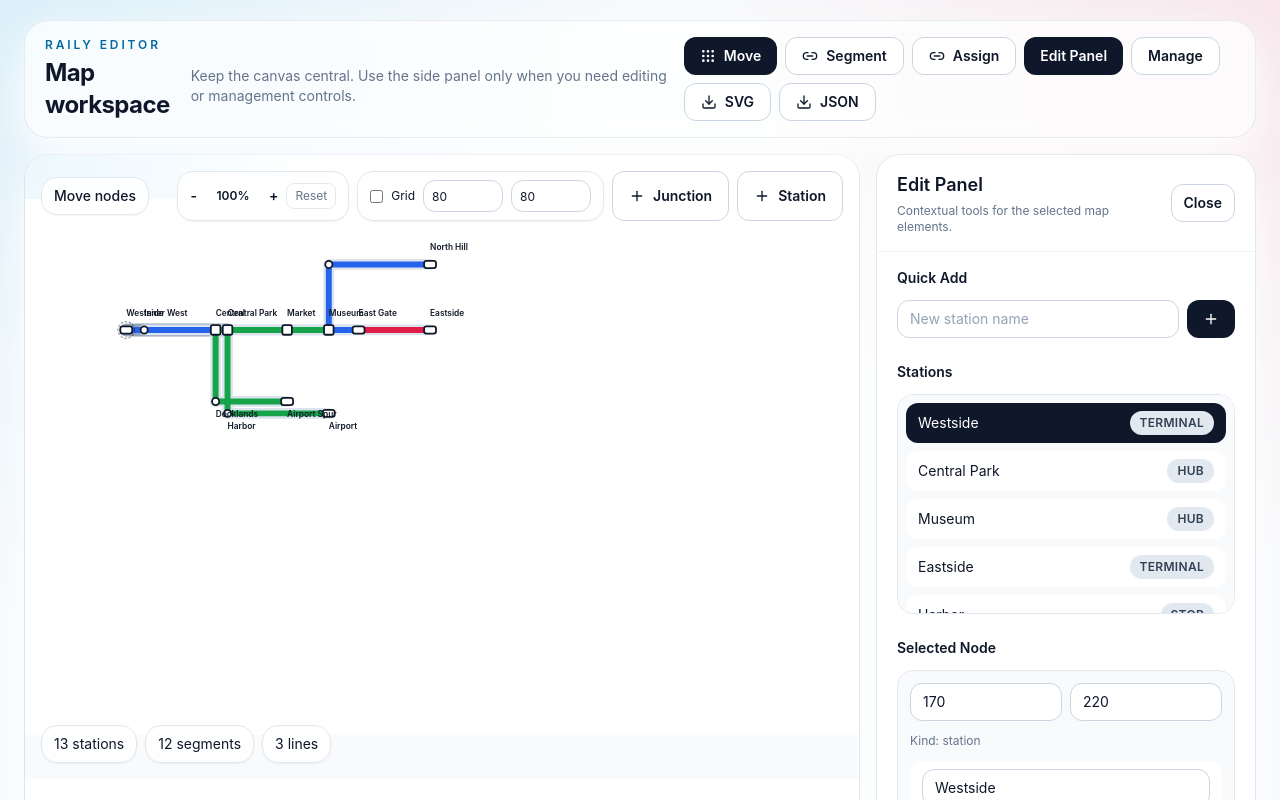
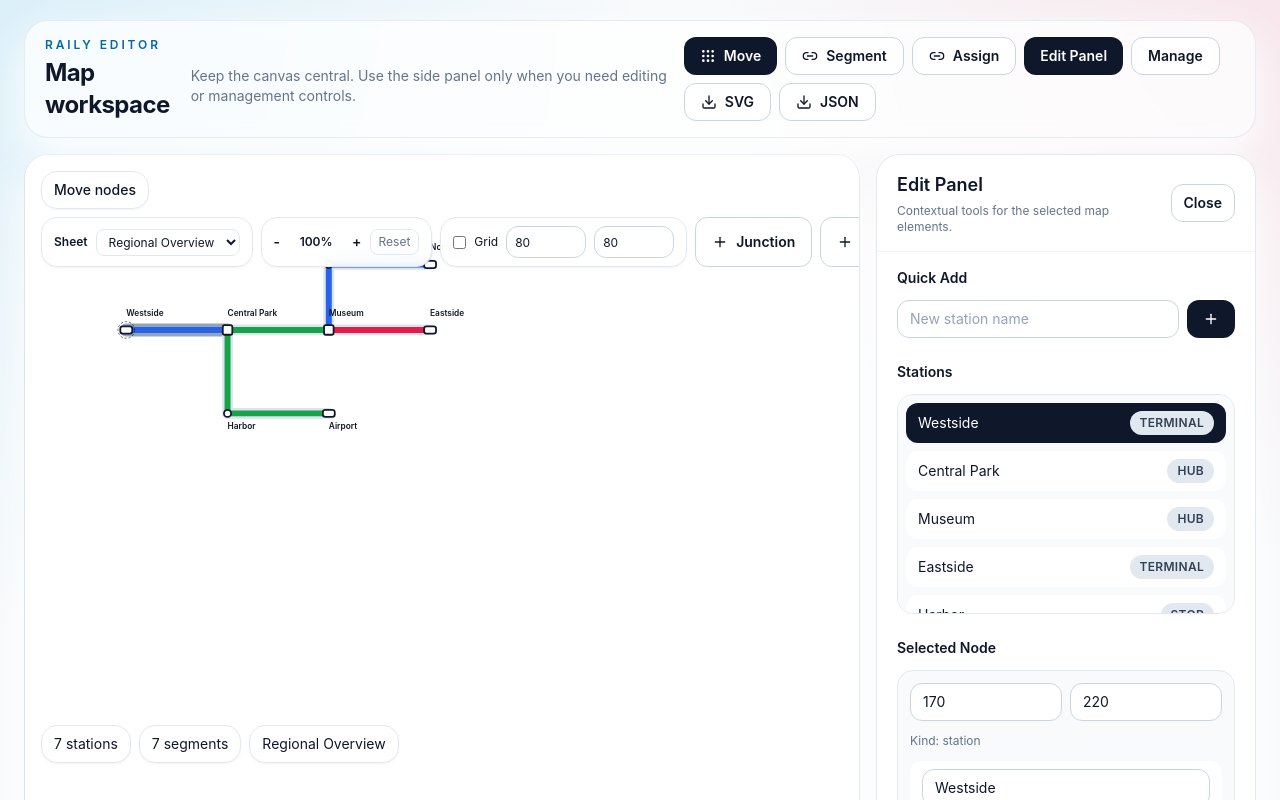
Before and after one commit to moreaki/raily, a React (Vite) app: page / in a window 1280 px wide. Shown: the top 800 px of the page. Built offline with nearby package versions, Linux system fonts and the light colour scheme.

Commit message:
feat(editor): add support for multiple sheets, panning, and improved grid rendering

```diff
--- a/src/features/railway-map-editor/ui/RailwayMapEditor.tsx
+++ b/src/features/railway-map-editor/ui/RailwayMapEditor.tsx
@@ -8,11 +8,12 @@ import {
   buildLineRunPath,
   buildSegmentPath,
   createDefaultLine,
-  createDefaultNode,
+  createDefaultNodeForSheet,
+  createDefaultSheet,
   createDefaultStation,
   createLineRunId,
   createStationKindId,
-  createStraightSegment,
+  createStraightSegmentForSheet,
 } from "@/entities/railway-map/model/utils";
 import { Badge } from "@/shared/ui/badge";
 import { Button } from "@/shared/ui/button";
@@ -25,6 +26,8 @@ const CANVAS_WIDTH = 1400;
 const CANVAS_HEIGHT = 900;
 const MIN_ZOOM = 0.5;
 const MAX_ZOOM = 4;
+const ZOOM_STEP = 1.04;
+const WORLD_SIZE = 200000;
 
 function downloadFile(filename: string, content: string, mime: string) {
   const blob = new Blob([content], { type: mime });
@@ -91,7 +94,9 @@ export default function RailwayMapEditor() {
   const [selectedSegmentId, setSelectedSegmentId] = useState(initialMap.segments[0]?.id ?? "");
   const [selectedLineId, setSelectedLineId] = useState(initialMap.lines[0]?.id ?? "");
   const [selectedStationKindId, setSelectedStationKindId] = useState(initialMap.stationKinds[0]?.id ?? "");
+  const [currentSheetId, setCurrentSheetId] = useState(initialMap.sheets[0]?.id ?? "");
   const [newStationName, setNewStationName] = useState("");
+  const [newSheetName, setNewSheetName] = useState("");
   const [newStationKindName, setNewStationKindName] = useState("");
   const [newStationKindShape, setNewStationKindShape] = useState<StationKindShape>("circle");
   const [mode, setMode] = useState<"move" | "segment" | "assign">("move");
@@ -102,6 +107,8 @@ export default function RailwayMapEditor() {
   const [gridStepX, setGridStepX] = useState(80);
   const [gridStepY, setGridStepY] = useState(80);
   const [draggingNodeId, setDraggingNodeId] = useState<string | null>(null);
+  const [panning, setPanning] = useState(false);
+  const [panStart, setPanStart] = useState<{ clientX: number; clientY: number; centerX: number; centerY: number } | null>(null);
   const [pendingSegmentStartNodeId, setPendingSegmentStartNodeId] = useState<string | null>(null);
   const [jsonText, setJsonText] = useState(JSON.stringify(initialMap, null, 2));
   const [errorMessage, setErrorMessage] = useState("");
@@ -111,22 +118,34 @@ export default function RailwayMapEditor() {
   const selectedSegment = map.segments.find((segment) => segment.id === selectedSegmentId) ?? null;
   const selectedLine = map.lines.find((line) => line.id === selectedLineId) ?? null;
   const selectedStationKind = map.stationKinds.find((kind) => kind.id === selectedStationKindId) ?? null;
+  const currentSheet = map.sheets.find((sheet) => sheet.id === currentSheetId) ?? null;
 
-  const nodesById = useMemo(() => new Map(map.nodes.map((node) => [node.id, node])), [map.nodes]);
-  const segmentsById = useMemo(() => new Map(map.segments.map((segment) => [segment.id, segment])), [map.segments]);
+  const currentNodes = useMemo(() => map.nodes.filter((node) => node.sheetId === currentSheetId), [currentSheetId, map.nodes]);
+  const currentNodeIds = useMemo(() => new Set(currentNodes.map((node) => node.id)), [currentNodes]);
+  const currentStations = useMemo(
+    () => map.stations.filter((station) => currentNodeIds.has(station.nodeId)),
+    [currentNodeIds, map.stations],
+  );
+  const currentSegments = useMemo(
+    () => map.segments.filter((segment) => segment.sheetId === currentSheetId),
+    [currentSheetId, map.segments],
+  );
+
+  const nodesById = useMemo(() => new Map(currentNodes.map((node) => [node.id, node])), [currentNodes]);
+  const segmentsById = useMemo(() => new Map(currentSegments.map((segment) => [segment.id, segment])), [currentSegments]);
   const linesById = useMemo(() => new Map(map.lines.map((line) => [line.id, line])), [map.lines]);
   const stationKindsById = useMemo(() => new Map(map.stationKinds.map((kind) => [kind.id, kind])), [map.stationKinds]);
   const stationsByNodeId = useMemo(() => {
     const next = new Map<string, Station[]>();
 
-    for (const station of map.stations) {
+    for (const station of currentStations) {
       const current = next.get(station.nodeId) ?? [];
       current.push(station);
       next.set(station.nodeId, current);
     }
 
     return next;
-  }, [map.stations]);
+  }, [currentStations]);
   const selectedLineRun = useMemo(
     () => map.lineRuns.find((lineRun) => lineRun.lineId === selectedLineId) ?? null,
     [map.lineRuns, selectedLineId],
@@ -138,12 +157,8 @@ export default function RailwayMapEditor() {
   }, [zoom]);
   const viewBox = useMemo(() => {
     const { width, height } = viewBoxDimensions;
-    const minCenterX = width / 2;
-    const maxCenterX = CANVAS_WIDTH - width / 2;
-    const minCenterY = height / 2;
-    const maxCenterY = CANVAS_HEIGHT - height / 2;
-    const centerX = clamp(viewportCenter.x, minCenterX, maxCenterX);
-    const centerY = clamp(viewportCenter.y, minCenterY, maxCenterY);
+    const centerX = viewportCenter.x;
+    const centerY = viewportCenter.y;
     return {
       x: centerX - width / 2,
       y: centerY - height / 2,
@@ -161,16 +176,21 @@ export default function RailwayMapEditor() {
     const vertical: number[] = [];
     const horizontal: number[] = [];
 
-    for (let x = safeStepX; x < CANVAS_WIDTH; x += safeStepX) {
+    const startX = Math.floor(viewBox.x / safeStepX) * safeStepX;
+    const endX = Math.ceil((viewBox.x + viewBox.width) / safeStepX) * safeStepX;
+    const startY = Math.floor(viewBox.y / safeStepY) * safeStepY;
+    const endY = Math.ceil((viewBox.y + viewBox.height) / safeStepY) * safeStepY;
+
+    for (let x = startX; x <= endX; x += safeStepX) {
       vertical.push(x);
     }
 
-    for (let y = safeStepY; y < CANVAS_HEIGHT; y += safeStepY) {
+    for (let y = startY; y <= endY; y += safeStepY) {
       horizontal.push(y);
     }
 
     return { vertical, horizontal };
-  }, [gridStepX, gridStepY, showGrid]);
+  }, [gridStepX, gridStepY, showGrid, viewBox.height, viewBox.width, viewBox.x, viewBox.y]);
 
   useEffect(() => {
     setJsonText(JSON.stringify(map, null, 2));
@@ -181,9 +201,9 @@ export default function RailwayMapEditor() {
 
   useEffect(() => {
     if (!selectedNode || !nodesById.has(selectedNode.id)) {
-      setSelectedNodeId(map.nodes[0]?.id ?? "");
+      setSelectedNodeId(currentNodes[0]?.id ?? "");
     }
-  }, [map.nodes, nodesById, selectedNode]);
+  }, [currentNodes, nodesById, selectedNode]);
 
   useEffect(() => {
     if (!selectedLine || !map.lines.some((line) => line.id === selectedLine.id)) {
@@ -192,16 +212,22 @@ export default function RailwayMapEditor() {
   }, [map.lines, selectedLine]);
 
   useEffect(() => {
-    if (!selectedSegment || !map.segments.some((segment) => segment.id === selectedSegment.id)) {
-      setSelectedSegmentId(map.segments[0]?.id ?? "");
+    if (!selectedSegment || !segmentsById.has(selectedSegment.id)) {
+      setSelectedSegmentId(currentSegments[0]?.id ?? "");
     }
-  }, [map.segments, selectedSegment]);
+  }, [currentSegments, segmentsById, selectedSegment]);
 
   useEffect(() => {
     if (!selectedStationKind || !map.stationKinds.some((kind) => kind.id === selectedStationKind.id)) {
       setSelectedStationKindId(map.stationKinds[0]?.id ?? "");
     }
   }, [map.stationKinds, selectedStationKind]);
+
+  useEffect(() => {
+    if (!currentSheet || !map.sheets.some((sheet) => sheet.id === currentSheet.id)) {
+      setCurrentSheetId(map.sheets[0]?.id ?? "");
+    }
+  }, [currentSheet, map.sheets]);
 
   useEffect(() => {
     setViewportCenter({ x: viewBox.centerX, y: viewBox.centerY });
@@ -213,8 +239,13 @@ export default function RailwayMapEditor() {
   }
 
   function addStation() {
+    if (!currentSheet) return;
     updateMap((current) => {
-      const node = createDefaultNode(current, "station");
+      const node = {
+        ...createDefaultNodeForSheet(current, currentSheet.id, "station"),
+        x: Math.round(viewportCenter.x),
+        y: Math.round(viewportCenter.y),
+      };
       const station = createDefaultStation(current, node.id, newStationName);
       return {
         ...current,
@@ -226,10 +257,30 @@ export default function RailwayMapEditor() {
   }
 
   function addJunction() {
+    if (!currentSheet) return;
     updateMap((current) => ({
       ...current,
-      nodes: [...current.nodes, createDefaultNode(current, "junction")],
+      nodes: [
+        ...current.nodes,
+        {
+          ...createDefaultNodeForSheet(current, currentSheet.id, "junction"),
+          x: Math.round(viewportCenter.x),
+          y: Math.round(viewportCenter.y),
+        },
+      ],
     }));
+  }
+
+  function addSheet() {
+    const nextSheet = createDefaultSheet(map, newSheetName);
+    updateMap((current) => ({
+      ...current,
+      sheets: [...current.sheets, nextSheet],
+    }));
+    setCurrentSheetId(nextSheet.id);
+    setNewSheetName("");
+    setViewportCenter({ x: CANVAS_WIDTH / 2, y: CANVAS_HEIGHT / 2 });
+    setZoom(1);
   }
 
   function addStationKind() {
@@ -372,12 +423,13 @@ export default function RailwayMapEditor() {
   }
 
   function createSegmentFromPendingNode(nextNodeId: string) {
+    if (!currentSheet) return;
     if (!pendingSegmentStartNodeId || pendingSegmentStartNodeId === nextNodeId) {
       setPendingSegmentStartNodeId(nextNodeId);
       return;
     }
 
-    const existingSegment = map.segments.find(
+    const existingSegment = currentSegments.find(
       (segment) =>
         (segment.fromNodeId === pendingSegmentStartNodeId && segment.toNodeId === nextNodeId) ||
         (segment.fromNodeId === nextNodeId && segment.toNodeId === pendingSegmentStartNodeId),
@@ -389,7 +441,7 @@ export default function RailwayMapEditor() {
       return;
     }
 
-    const segment = createStraightSegment(pendingSegmentStartNodeId, nextNodeId);
+    const segment = createStraightSegmentForSheet(currentSheet.id, pendingSegmentStartNodeId, nextNodeId);
     updateMap((current) => ({
       ...current,
       segments: [...current.segments, segment],
@@ -411,6 +463,19 @@ export default function RailwayMapEditor() {
     setDraggingNodeId(nodeId);
   }
 
+  function handleCanvasMouseDown(event: MouseEvent<SVGSVGElement>) {
+    if (event.target !== event.currentTarget) return;
+    setDraggingNodeId(null);
+    setPendingSegmentStartNodeId(null);
+    setPanning(true);
+    setPanStart({
+      clientX: event.clientX,
+      clientY: event.clientY,
+      centerX: viewportCenter.x,
+      centerY: viewportCenter.y,
+    });
+  }
+
   function handleSegmentMouseDown(segmentId: string) {
     setSidePanel("edit");
     setSelectedSegmentId(segmentId);
@@ -421,7 +486,18 @@ export default function RailwayMapEditor() {
   }
 
   function handleSvgMouseMove(event: MouseEvent<SVGSVGElement>) {
-    if (!draggingNodeId || !svgRef.current) return;
+    if (!svgRef.current) return;
+    if (panning && panStart) {
+      const deltaX = ((event.clientX - panStart.clientX) / CANVAS_WIDTH) * viewBox.width;
+      const deltaY = ((event.clientY - panStart.clientY) / CANVAS_HEIGHT) * viewBox.height;
+      setViewportCenter({
+        x: panStart.centerX - deltaX,
+        y: panStart.centerY - deltaY,
+      });
+      return;
+    }
+
+    if (!draggingNodeId) return;
     const svgPoint = getSvgPoint(svgRef.current, event.clientX, event.clientY);
     if (!svgPoint) return;
     const x = Math.round(svgPoint.x);
@@ -448,6 +524,8 @@ export default function RailwayMapEditor() {
 
   function handleSvgMouseUp() {
     setDraggingNodeId(null);
+    setPanning(false);
+    setPanStart(null);
   }
 
   function applyZoom(nextZoom: number, focusPoint?: { x: number; y: number }) {
@@ -479,7 +557,7 @@ export default function RailwayMapEditor() {
     event.preventDefault();
     const svgPoint = getSvgPoint(svgRef.current, event.clientX, event.clientY);
     const focusPoint = svgPoint ? { x: svgPoint.x, y: svgPoint.y } : undefined;
-    const nextZoom = event.deltaY < 0 ? zoom * 1.1 : zoom / 1.1;
+    const nextZoom = event.deltaY < 0 ? zoom * ZOOM_STEP : zoom / ZOOM_STEP;
     applyZoom(nextZoom, focusPoint);
   }
 
@@ -562,12 +640,26 @@ export default function RailwayMapEditor() {
                     </div>
                   ) : null}
                   <div className="pointer-events-auto ml-auto flex gap-2">
+                    <div className="flex items-center gap-2 rounded-2xl border border-slate-200 bg-white/90 px-3 py-2 text-xs shadow-sm backdrop-blur">
+                      <span className="font-semibold text-ink">Sheet</span>
+                      <select
+                        value={currentSheetId}
+                        onChange={(event) => setCurrentSheetId(event.target.value)}
+                        className="rounded-lg border border-slate-200 bg-white px-2 py-1 text-xs text-ink outline-none"
+                      >
+                        {map.sheets.map((sheet) => (
+                          <option key={sheet.id} value={sheet.id}>
+                            {sheet.name}
+                          </option>
+                        ))}
+                      </select>
+                    </div>
                     <div className="flex items-center gap-2 rounded-2xl border border-slate-200 bg-white/90 px-3 py-2 text-sm shadow-sm backdrop-blur">
-                      <button type="button" className="font-semibold text-ink" onClick={() => applyZoom(zoom / 1.2)}>
+                      <button type="button" className="font-semibold text-ink" onClick={() => applyZoom(zoom / ZOOM_STEP)}>
                         -
                       </button>
                       <span className="min-w-[3.5rem] text-center text-xs font-semibold text-ink">{Math.round(zoom * 100)}%</span>
-                      <button type="button" className="font-semibold text-ink" onClick={() => applyZoom(zoom * 1.2)}>
+                      <button type="button" className="font-semibold text-ink" onClick={() => applyZoom(zoom * ZOOM_STEP)}>
                         +
                       </button>
                       <button
@@ -617,25 +709,44 @@ export default function RailwayMapEditor() {
                     height={CANVAS_HEIGHT}
                     viewBox={`${viewBox.x} ${viewBox.y} ${viewBox.width} ${viewBox.height}`}
                     className="h-full w-full"
+                    onMouseDown={handleCanvasMouseDown}
                     onMouseMove={handleSvgMouseMove}
                     onMouseUp={handleSvgMouseUp}
                     onMouseLeave={handleSvgMouseUp}
                     onWheel={handleSvgWheel}
                   >
-                    <rect x="0" y="0" width={CANVAS_WIDTH} height={CANVAS_HEIGHT} fill="white" />
+                    <rect x={-WORLD_SIZE / 2} y={-WORLD_SIZE / 2} width={WORLD_SIZE} height={WORLD_SIZE} fill="white" />
 
                     {showGrid ? (
                       <g pointerEvents="none">
                         {gridLines.vertical.map((x) => (
-                          <line key={`grid-x-${x}`} x1={x} y1={0} x2={x} y2={CANVAS_HEIGHT} stroke="#cbd5e1" strokeOpacity="0.45" strokeWidth="1" />
+                          <line
+                            key={`grid-x-${x}`}
+                            x1={x}
+                            y1={viewBox.y - viewBox.height}
+                            x2={x}
+                            y2={viewBox.y + viewBox.height * 2}
+                            stroke="#cbd5e1"
+                            strokeOpacity="0.45"
+                            strokeWidth="1"
+                          />
                         ))}
                         {gridLines.horizontal.map((y) => (
-                          <line key={`grid-y-${y}`} x1={0} y1={y} x2={CANVAS_WIDTH} y2={y} stroke="#cbd5e1" strokeOpacity="0.45" strokeWidth="1" />
+                          <line
+                            key={`grid-y-${y}`}
+                            x1={viewBox.x - viewBox.width}
+                            y1={y}
+                            x2={viewBox.x + viewBox.width * 2}
+                            y2={y}
+                            stroke="#cbd5e1"
+                            strokeOpacity="0.45"
+                            strokeWidth="1"
+                          />
                         ))}
                       </g>
                     ) : null}
 
-                    {map.segments.map((segment) => (
+                    {currentSegments.map((segment) => (
                       <path
                         key={segment.id}
                         d={buildSegmentPath(segment, nodesById)}
@@ -665,7 +776,7 @@ export default function RailwayMapEditor() {
                       );
                     })}
 
-                    {map.nodes.map((node) => {
+                    {currentNodes.map((node) => {
                       const stations = stationsByNodeId.get(node.id) ?? [];
                       const isSelected = selectedNodeId === node.id;
                       const primaryStation = stations[0];
@@ -678,7 +789,7 @@ export default function RailwayMapEditor() {
                       );
                     })}
 
-                    {map.stations.map((station) => {
+                    {currentStations.map((station) => {
                       const node = nodesById.get(station.nodeId);
                       if (!node) return null;
                       const labelX = station.label?.x ?? node.x + 12;
@@ -695,13 +806,13 @@ export default function RailwayMapEditor() {
 
                 <div className="pointer-events-none absolute bottom-4 left-4 z-10 flex flex-wrap gap-2">
                   <div className="pointer-events-auto rounded-2xl border border-slate-200 bg-white/90 px-3 py-2 text-sm shadow-sm">
-                    {map.stations.length} stations
+                    {currentStations.length} stations
                   </div>
                   <div className="pointer-events-auto rounded-2xl border border-slate-200 bg-white/90 px-3 py-2 text-sm shadow-sm">
-                    {map.segments.length} segments
+                    {currentSegments.length} segments
                   </div>
                   <div className="pointer-events-auto rounded-2xl border border-slate-200 bg-white/90 px-3 py-2 text-sm shadow-sm">
-                    {map.lines.length} lines
+                    {currentSheet?.name ?? "Sheet"}
                   </div>
                 </div>
               </div>
@@ -738,7 +849,7 @@ export default function RailwayMapEditor() {
                       <section className="space-y-3">
                         <div className="text-sm font-semibold text-ink">Stations</div>
                         <div className="max-h-[220px] space-y-2 overflow-auto rounded-2xl border border-slate-200 bg-slate-50 p-2">
-                          {map.stations.map((station) => (
+                          {currentStations.map((station) => (
                             <button
                               key={station.id}
                               type="button"
@@ -829,7 +940,7 @@ export default function RailwayMapEditor() {
                             <Input value={selectedLine.name} onChange={(event) => updateLine({ name: event.target.value })} />
                             <Input type="color" value={selectedLine.color} onChange={(event) => updateLine({ color: event.target.value })} />
                             <div className="max-h-[220px] space-y-2 overflow-auto rounded-2xl border border-slate-200 bg-white p-2">
-                              {map.segments.map((segment) => {
+                              {currentSegments.map((segment) => {
                                 const active = selectedLineRun?.segmentIds.includes(segment.id) ?? false;
                                 return (
                                   <label key={segment.id} className="flex items-center justify-between rounded-xl bg-slate-50 px-3 py-2 text-sm text-ink">
@@ -845,6 +956,30 @@ export default function RailwayMapEditor() {
                     </>
                   ) : (
                     <>
+                      <section className="space-y-3">
+                        <div className="text-sm font-semibold text-ink">Sheets</div>
+                        <div className="flex gap-2">
+                          <Input value={newSheetName} onChange={(event) => setNewSheetName(event.target.value)} placeholder="New sheet name" />
+                          <Button onClick={addSheet}>
+                            <Plus className="h-4 w-4" />
+                          </Button>
+                        </div>
+                        <div className="max-h-[180px] space-y-2 overflow-auto rounded-2xl border border-slate-200 bg-slate-50 p-2">
+                          {map.sheets.map((sheet) => (
+                            <button
+                              key={sheet.id}
+                              type="button"
+                              onClick={() => setCurrentSheetId(sheet.id)}
+                              className={`w-full rounded-xl px-3 py-2 text-left text-sm transition ${
+                                currentSheetId === sheet.id ? "bg-ink text-white" : "bg-white text-ink hover:bg-slate-100"
+                              }`}
+                            >
+                              {sheet.name}
+                            </button>
+                          ))}
+                        </div>
+                      </section>
+
                       <section className="space-y-3">
                         <div className="text-sm font-semibold text-ink">Station Kinds</div>
                         <div className="flex gap-2">
```
